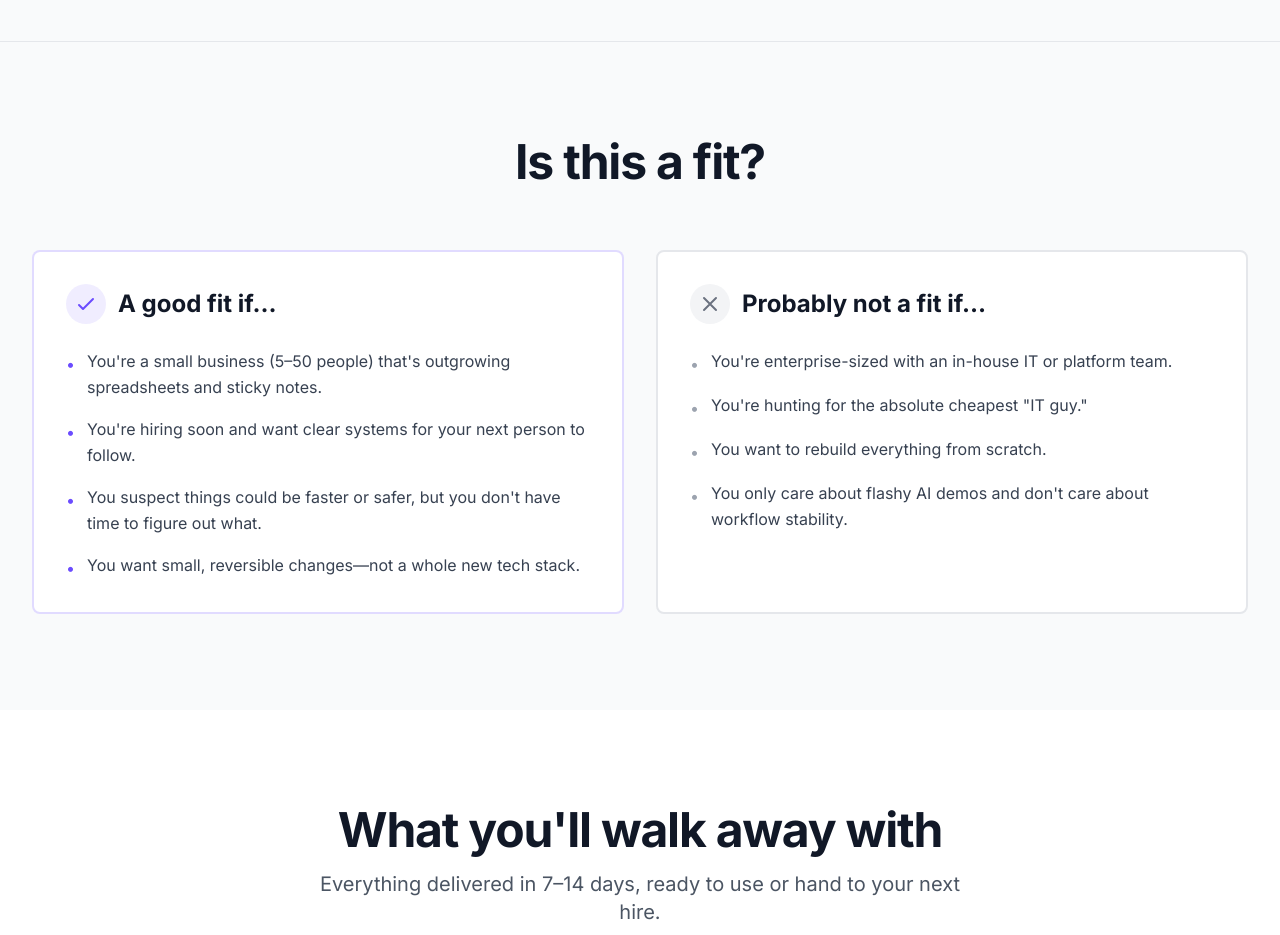
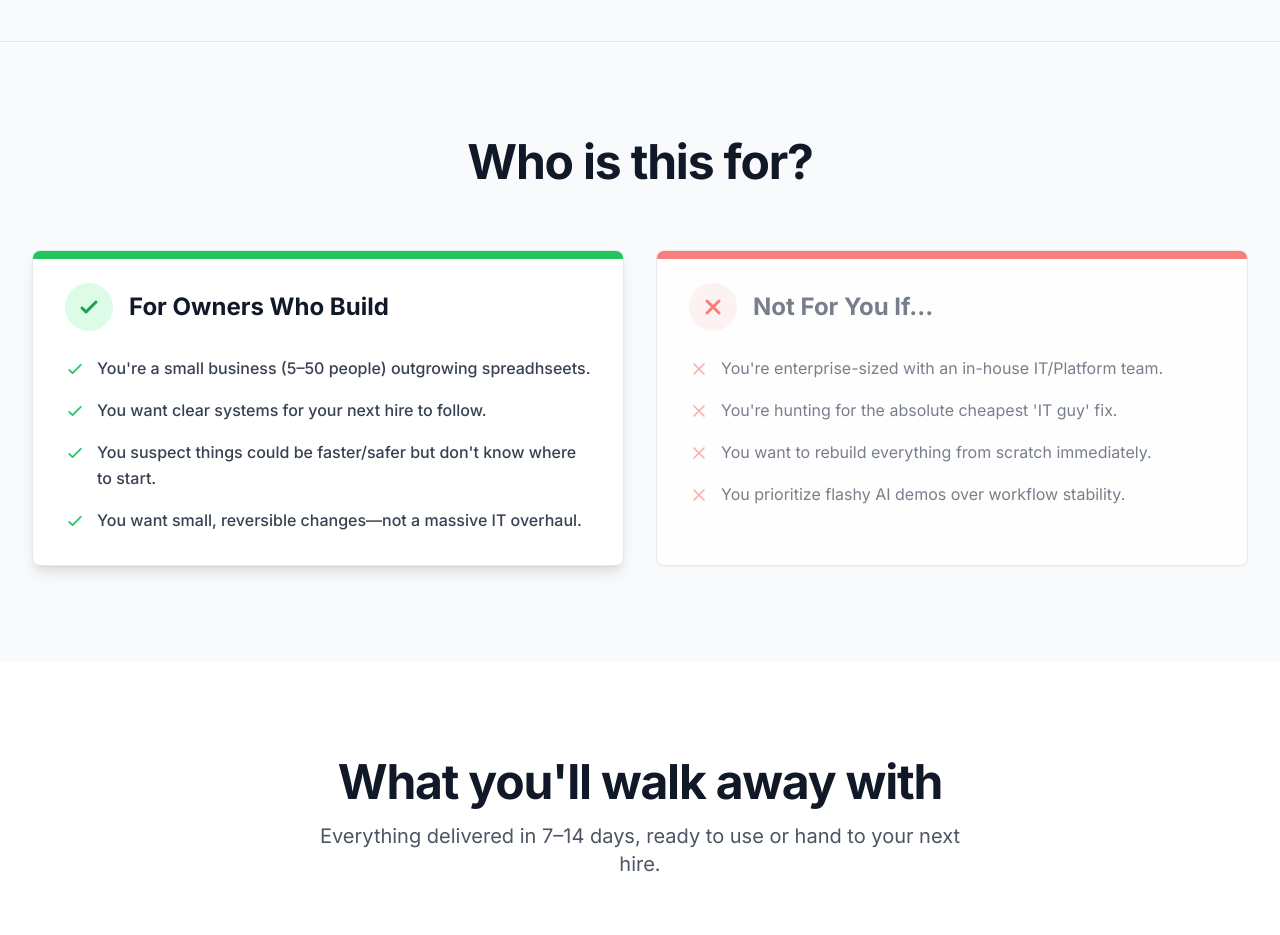
Before and after one commit to ocilab25/gaugon-website, a Next.js app: page / in a window 1280 px wide. Shown: the part 1000-1935 px from the top of the page. Built offline with nearby package versions, Linux system fonts and the light colour scheme.

Commit message:
feat: implement red/green qualification gate

```diff
--- a/components/sections/WhoThisIsFor.tsx
+++ b/components/sections/WhoThisIsFor.tsx
@@ -1,86 +1,76 @@
 export default function WhoThisIsFor({ id }: { id?: string }) {
     const goodFit = [
-        "You're a small business (5–50 people) that's outgrowing spreadsheets and sticky notes.",
-        "You're hiring soon and want clear systems for your next person to follow.",
-        "You suspect things could be faster or safer, but you don't have time to figure out what.",
-        "You want small, reversible changes—not a whole new tech stack.",
+        "You're a small business (5–50 people) outgrowing spreadhseets.",
+        "You want clear systems for your next hire to follow.",
+        "You suspect things could be faster/safer but don't know where to start.",
+        "You want small, reversible changes—not a massive IT overhaul.",
     ];
 
     const notAFit = [
-        "You're enterprise-sized with an in-house IT or platform team.",
-        "You're hunting for the absolute cheapest \"IT guy.\"",
-        "You want to rebuild everything from scratch.",
-        "You only care about flashy AI demos and don't care about workflow stability.",
+        "You're enterprise-sized with an in-house IT/Platform team.",
+        "You're hunting for the absolute cheapest 'IT guy' fix.",
+        "You want to rebuild everything from scratch immediately.",
+        "You prioritize flashy AI demos over workflow stability.",
     ];
 
     return (
         <section id={id} className="py-24 bg-gray-50 px-6 lg:px-8">
             <div className="max-w-7xl mx-auto">
                 <h2 className="text-4xl sm:text-5xl font-bold text-center text-gray-900 mb-16 tracking-tight">
-                    Is this a fit?
+                    Who is this for?
                 </h2>
                 <div className="grid grid-cols-1 lg:grid-cols-2 gap-8">
-                    {/* Good Fit */}
-                    <div className="bg-white border-2 border-primary/20 rounded-lg p-8">
-                        <div className="flex items-center gap-3 mb-6">
-                            <div className="w-10 h-10 rounded-full bg-primary/10 flex items-center justify-center">
-                                <svg
-                                    className="w-6 h-6 text-primary"
-                                    fill="none"
-                                    stroke="currentColor"
-                                    viewBox="0 0 24 24"
-                                >
-                                    <path
-                                        strokeLinecap="round"
-                                        strokeLinejoin="round"
-                                        strokeWidth={2}
-                                        d="M5 13l4 4L19 7"
-                                    />
+                    {/* Good Fit - Green Gate */}
+                    <div className="bg-white border text-left rounded-lg shadow-lg relative overflow-hidden group">
+                        <div className="absolute top-0 left-0 right-0 h-2 bg-green-500"></div>
+                        <div className="p-8">
+                            <div className="flex items-center gap-4 mb-6">
+                                <div className="w-12 h-12 rounded-full bg-green-100 flex items-center justify-center shrink-0">
+                                    <svg className="w-6 h-6 text-green-600" fill="none" viewBox="0 0 24 24" stroke="currentColor">
+                                        <path strokeLinecap="round" strokeLinejoin="round" strokeWidth={3} d="M5 13l4 4L19 7" />
                                     </svg>
                                 </div>
-                            <h3 className="text-2xl font-bold text-gray-900">A good fit if…</h3>
+                                <h3 className="text-2xl font-bold text-gray-900">For Owners Who Build</h3>
                             </div>
                             <ul className="space-y-4">
                                 {goodFit.map((item, index) => (
                                     <li key={index} className="flex items-start">
-                                    <span className="text-primary mr-3 mt-1 flex-shrink-0">•</span>
-                                    <span className="text-gray-700 leading-relaxed">{item}</span>
+                                        <svg className="w-5 h-5 text-green-500 mr-3 mt-1 shrink-0" fill="none" viewBox="0 0 24 24" stroke="currentColor">
+                                            <path strokeLinecap="round" strokeLinejoin="round" strokeWidth={2} d="M5 13l4 4L19 7" />
+                                        </svg>
+                                        <span className="text-gray-700 font-medium leading-relaxed">{item}</span>
                                     </li>
                                 ))}
                             </ul>
                         </div>
+                    </div>
 
-                    {/* Not a Fit */}
-                    <div className="bg-white border-2 border-gray-200 rounded-lg p-8">
-                        <div className="flex items-center gap-3 mb-6">
-                            <div className="w-10 h-10 rounded-full bg-gray-100 flex items-center justify-center">
-                                <svg
-                                    className="w-6 h-6 text-gray-500"
-                                    fill="none"
-                                    stroke="currentColor"
-                                    viewBox="0 0 24 24"
-                                >
-                                    <path
-                                        strokeLinecap="round"
-                                        strokeLinejoin="round"
-                                        strokeWidth={2}
-                                        d="M6 18L18 6M6 6l12 12"
-                                    />
+                    {/* Not a Fit - Red Gate */}
+                    <div className="bg-white border text-left rounded-lg shadow-sm relative overflow-hidden opacity-90 hover:opacity-100 transition-opacity">
+                        <div className="absolute top-0 left-0 right-0 h-2 bg-red-400"></div>
+                        <div className="p-8">
+                            <div className="flex items-center gap-4 mb-6">
+                                <div className="w-12 h-12 rounded-full bg-red-50 flex items-center justify-center shrink-0">
+                                    <svg className="w-6 h-6 text-red-400" fill="none" viewBox="0 0 24 24" stroke="currentColor">
+                                        <path strokeLinecap="round" strokeLinejoin="round" strokeWidth={3} d="M6 18L18 6M6 6l12 12" />
                                     </svg>
                                 </div>
-                            <h3 className="text-2xl font-bold text-gray-900">Probably not a fit if…</h3>
+                                <h3 className="text-2xl font-bold text-gray-500">Not For You If...</h3>
                             </div>
                             <ul className="space-y-4">
                                 {notAFit.map((item, index) => (
                                     <li key={index} className="flex items-start">
-                                    <span className="text-gray-400 mr-3 mt-1 flex-shrink-0">•</span>
-                                    <span className="text-gray-700 leading-relaxed">{item}</span>
+                                        <svg className="w-5 h-5 text-red-300 mr-3 mt-1 shrink-0" fill="none" viewBox="0 0 24 24" stroke="currentColor">
+                                            <path strokeLinecap="round" strokeLinejoin="round" strokeWidth={2} d="M6 18L18 6M6 6l12 12" />
+                                        </svg>
+                                        <span className="text-gray-500 leading-relaxed">{item}</span>
                                     </li>
                                 ))}
                             </ul>
                         </div>
                     </div>
                 </div>
+            </div>
         </section>
     );
 }
```
Also changed, not shown: 1 other file (tests, documents, lock files or other folders). Lines whose indentation alone changed are shown as unchanged.
